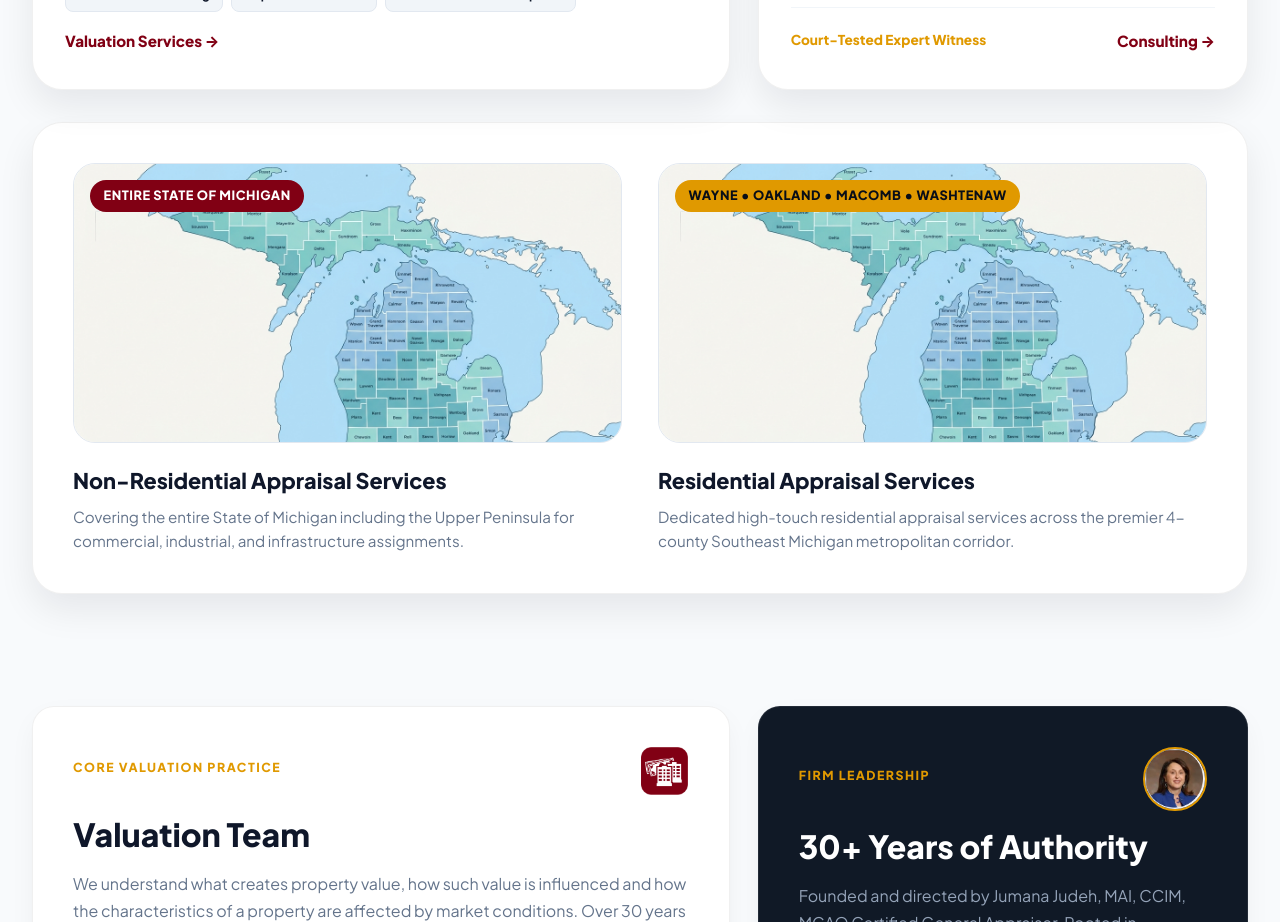
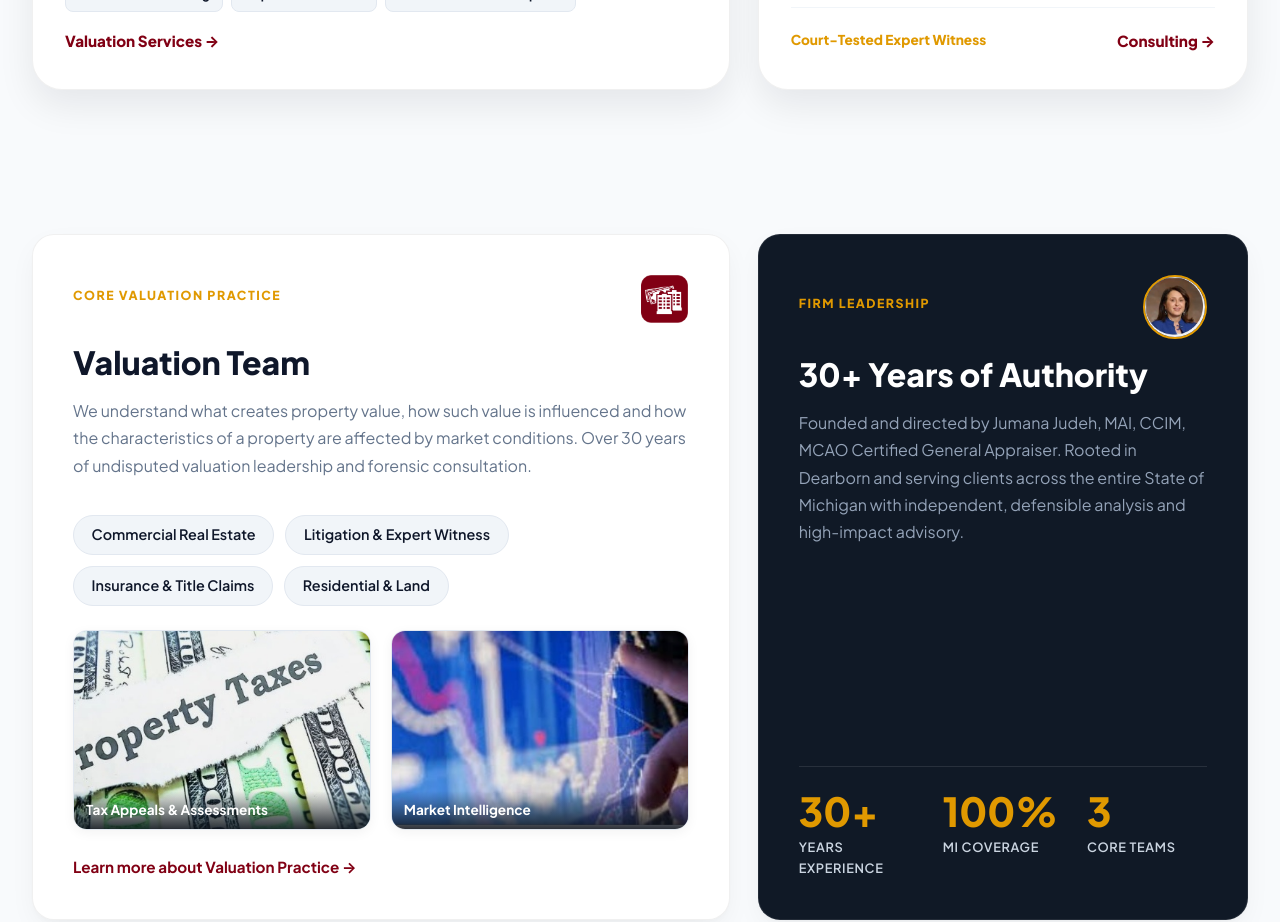
Before and after one commit to syedsujafali/judeh, a Next.js app: page / in a window 1280 px wide. Shown: the part 3120-4042 px from the top of the page. Built offline with nearby package versions, Linux system fonts and the light colour scheme.

Commit message:
fix(home): remove territorial coverage maps box from valuation section as requested

```diff
--- a/src/app/page.js
+++ b/src/app/page.js
@@ -291,49 +291,6 @@ export default function HomePage() {
 
           </div>
 
-          {/* Statewide Territorial Visual Bar with Dual Big Maps */}
-          <div className="valuation-coverage-banner">
-            <div className="valuation-coverage-grid">
-
-              <div className="valuation-map-card">
-                <div className="valuation-map-img">
-                  <Image
-                    src="/images/michigan-map.jpg"
-                    alt="Statewide Non-Residential Appraisal Coverage"
-                    fill
-                    style={{ objectFit: 'cover' }}
-                  />
-                  <div className="valuation-map-badge">
-                    <span>Entire State of Michigan</span>
-                  </div>
-                </div>
-                <div className="valuation-map-meta">
-                  <h4>Non-Residential Appraisal Services</h4>
-                  <p>Covering the entire State of Michigan including the Upper Peninsula for commercial, industrial, and infrastructure assignments.</p>
-                </div>
-              </div>
-
-              <div className="valuation-map-card">
-                <div className="valuation-map-img">
-                  <Image
-                    src="/images/four-counties-map.jpg"
-                    alt="Four Counties Residential Appraisal Coverage"
-                    fill
-                    style={{ objectFit: 'cover' }}
-                  />
-                  <div className="valuation-map-badge" style={{ background: 'var(--bento-gold)', color: '#090e17' }}>
-                    <span>Wayne &bull; Oakland &bull; Macomb &bull; Washtenaw</span>
-                  </div>
-                </div>
-                <div className="valuation-map-meta">
-                  <h4>Residential Appraisal Services</h4>
-                  <p>Dedicated high-touch residential appraisal services across the premier 4-county Southeast Michigan metropolitan corridor.</p>
-                </div>
-              </div>
-
-            </div>
-          </div>
-
         </div>
       </section>
 
```
